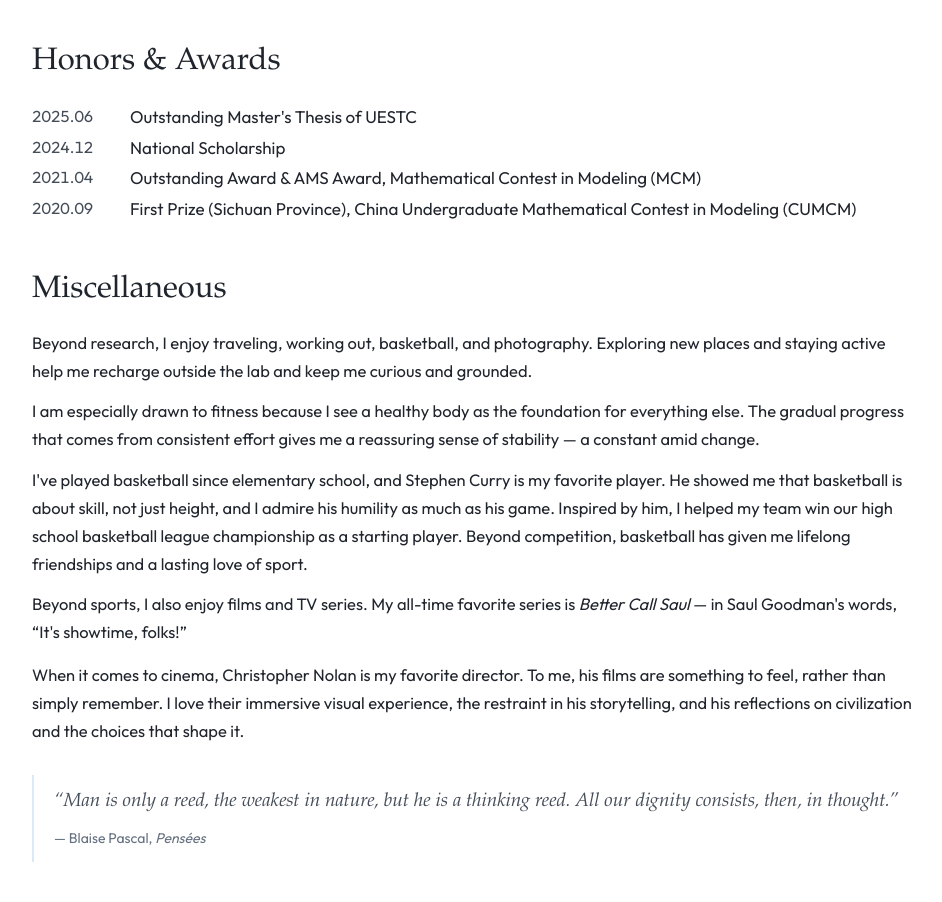
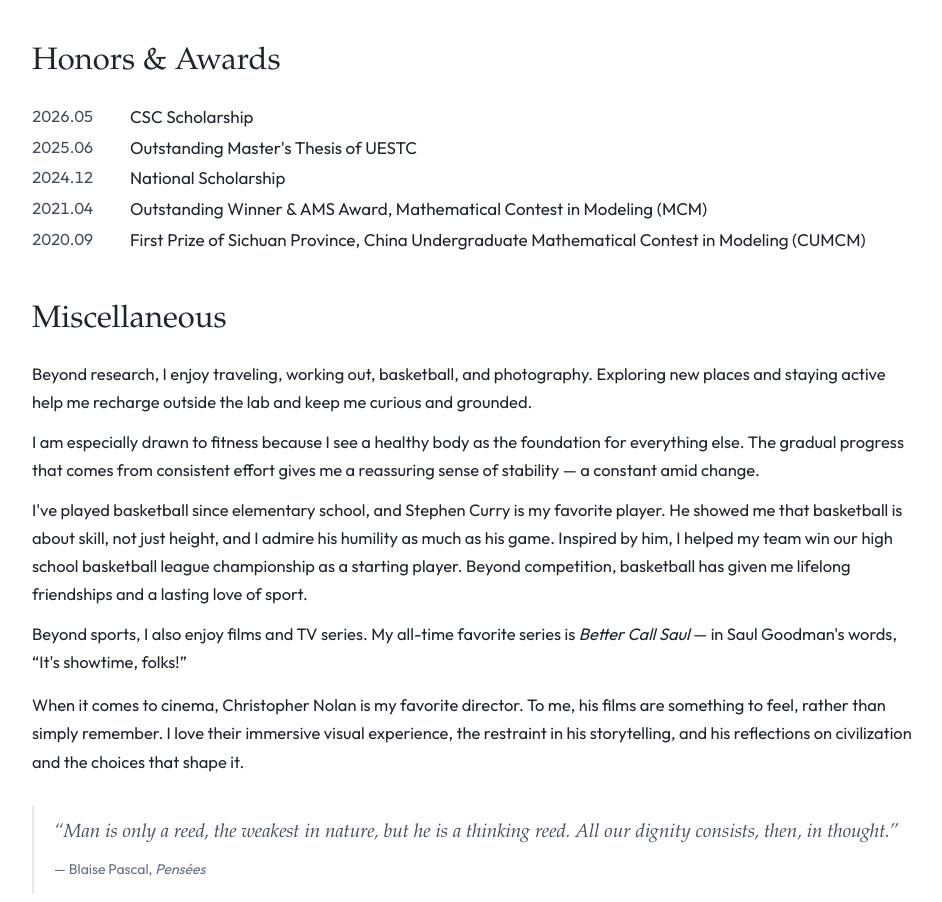
Before and after one commit to Ambitionfy/Ambitionfy.github.io, a plain HTML site: page index.html in a window 1280 px wide. Shown: the part 1970-2872 px from the top of the page, without its empty margins (168-1110 px from the left). Drawn offline with Linux system fonts and the light colour scheme.

Commit message:
Update files

```diff
--- a/index.html
+++ b/index.html
@@ -241,10 +241,11 @@ My research interests lie in <strong>hyperspectral imaging</strong> and <strong>
     <section id="honors" class="page-section" data-nav-section data-nav-label="Honors" tabindex="-1">
       <header class="section-heading"><h2 class="section-title">Honors &amp; Awards</h2></header>
       <ul class="awards-list">
+        <li><span class="award-year">2026.05</span><span>CSC Scholarship</span></li>
         <li><span class="award-year">2025.06</span><span>Outstanding Master's Thesis of UESTC</span></li>
         <li><span class="award-year">2024.12</span><span>National Scholarship</span></li>
-        <li><span class="award-year">2021.04</span><span>Outstanding Award & AMS Award, Mathematical Contest in Modeling (MCM)</span></li>
-        <li><span class="award-year">2020.09</span><span>First Prize (Sichuan Province), China Undergraduate Mathematical Contest in Modeling (CUMCM)</span></li>
+        <li><span class="award-year">2021.04</span><span>Outstanding Winner & AMS Award, Mathematical Contest in Modeling (MCM)</span></li>
+        <li><span class="award-year">2020.09</span><span>First Prize of Sichuan Province, China Undergraduate Mathematical Contest in Modeling (CUMCM)</span></li>
       </ul>
     </section>
 
```
